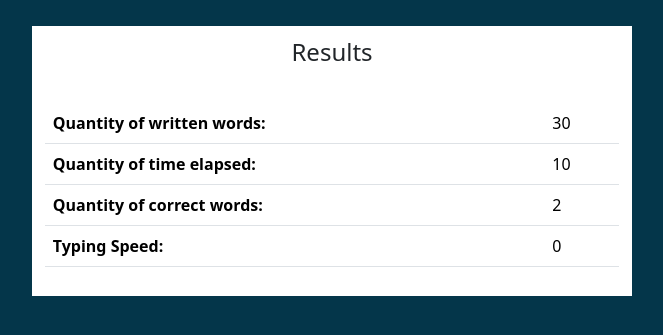
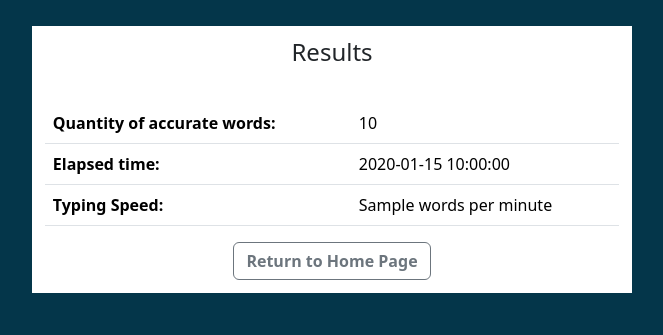
Before and after one commit to enmabolz/typing_speed_app, a Flask app: template src/templates/info_to_show.html in a window 1280 px wide. Shown: the top 335 px of the page, without its empty margins (308-971 px from the left). Run offline with Flask 3, Linux system fonts and the light colour scheme; the template is opened without the code that fills it: most values are stand-ins (such as "Sample title", 1, 10 or a date in 2020).

Commit message:
Adding code for calculate and showing the relevant data regarding typing speed

```diff
--- a/src/templates/info_to_show.html
+++ b/src/templates/info_to_show.html
@@ -5,21 +5,21 @@
         <hr>
         <table class="table">
             <tr>
-                <td><b>Quantity of written words:</b></td>
-                <td>30</td>
+                <td><b>Quantity of accurate words:</b></td>
+                <td>{{ info_to_show.get('quantity_of_accurate_words') }}</td>
             </tr>
             <tr>
-                <td><b>Quantity of time elapsed:</b></td>
-                <td>10</td>
-            </tr>
-            <tr>
-                <td><b>Quantity of correct words:</b></td>
-                <td>2</td>
+                <td><b>Elapsed time:</b></td>
+                <td>{{ info_to_show.get('elapsed_time') }}</td>
             </tr>
             <tr>
                 <td><b>Typing Speed:</b></td>
-                <td>0</td>
+                <td>{{ info_to_show.get('typing_speed') }} words per minute</td>
             </tr>
         </table>
+
+        <div class="text-center">
+            <a href="{{ url_for('home') }}" class="btn btn-outline-secondary">Return to Home Page</a>
+        </div>
     </div>
 {% endblock %}
```
Also changed, not shown: src/controllers.py (+12 -15 lines).
